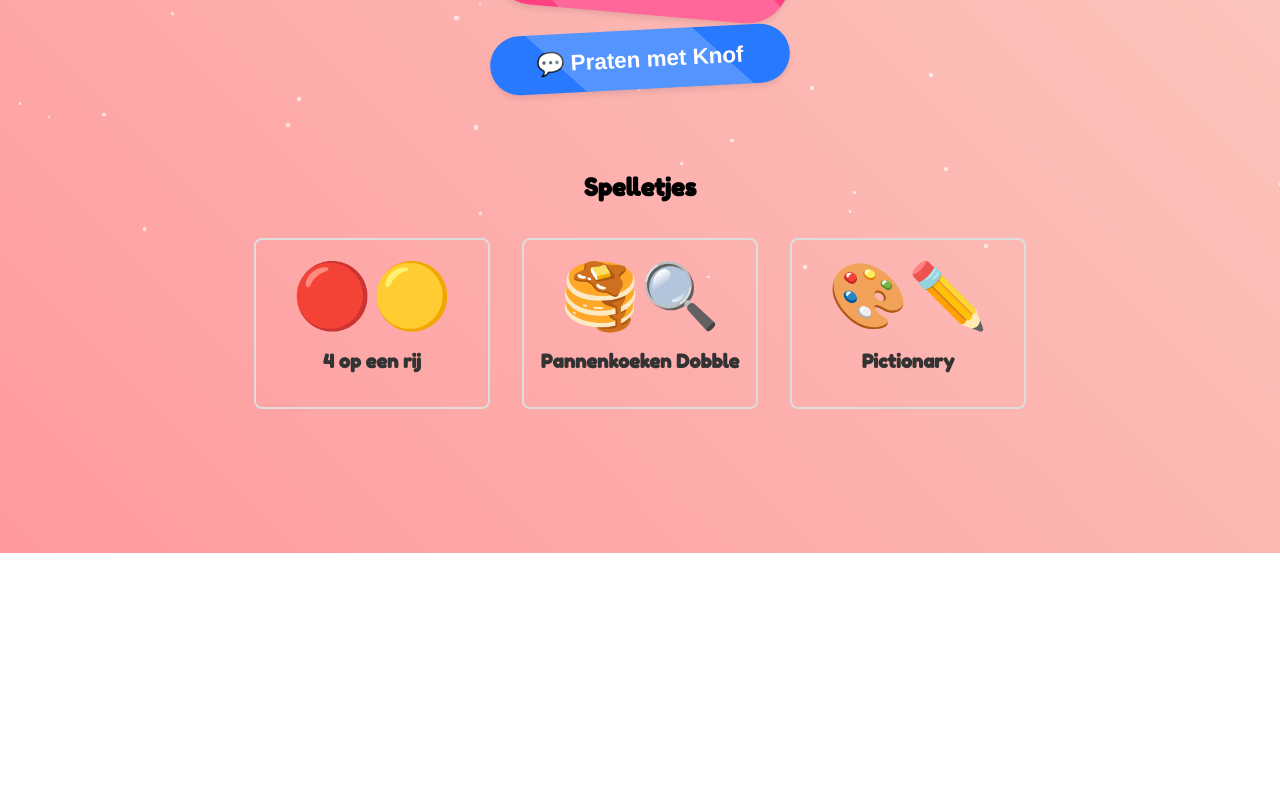
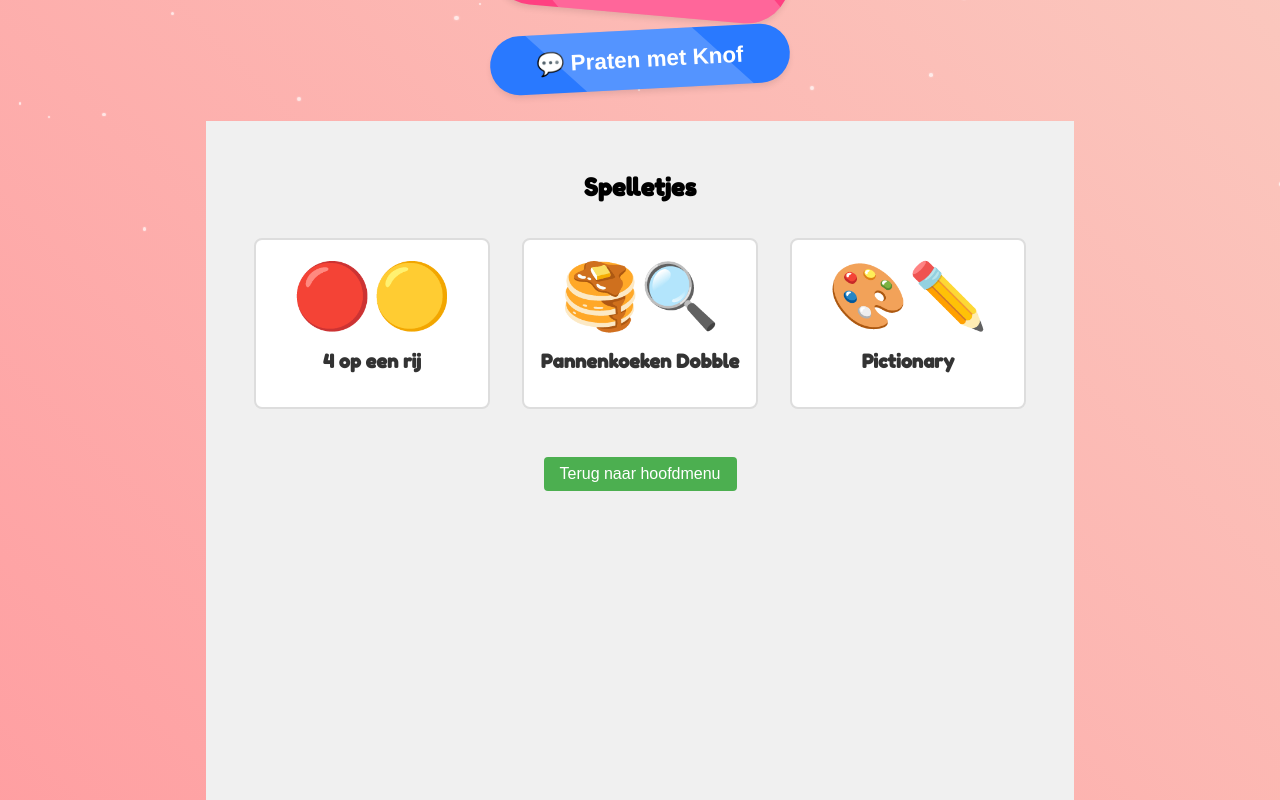
Before and after one commit to campique/rheezerbelten-webapp, a React (Create React App) app: page /games in a window 1280 px wide. Shown: the part 520-1320 px from the top of the page. Before the commit the page ends 1073 px from the top, so only its background shows below. Built offline with nearby package versions, Linux system fonts and the light colour scheme; the HTML template or start-up script is replaced by a standard one.

Commit message:
Update Games.js

```diff
--- a/src/games/Games.js
+++ b/src/games/Games.js
@@ -7,6 +7,8 @@ const GamesContainer = styled.div`
   flex-direction: column;
   align-items: center;
   padding: 2rem;
+  background-color: #f0f0f0;
+  min-height: 100vh;
 `;
 
 const GamesList = styled.div`
@@ -23,6 +25,7 @@ const GameItem = styled(Link)`
   text-align: center;
   text-decoration: none;
   color: #333;
+  background-color: white;
   border: 2px solid #ddd;
   border-radius: 8px;
   padding: 1rem;
@@ -42,7 +45,23 @@ const GameTitle = styled.h3`
   margin-top: 1rem;
 `;
 
-const Games = () => {
+const BackButton = styled.button`
+  margin-top: 2rem;
+  padding: 0.5rem 1rem;
+  font-size: 1rem;
+  background-color: #4CAF50;
+  color: white;
+  border: none;
+  border-radius: 4px;
+  cursor: pointer;
+  transition: background-color 0.3s;
+
+  &:hover {
+    background-color: #45a049;
+  }
+`;
+
+const Games = ({ onBack }) => {
   return (
     <GamesContainer>
       <h2>Spelletjes</h2>
@@ -60,6 +79,7 @@ const Games = () => {
           <GameTitle>Pictionary</GameTitle>
         </GameItem>
       </GamesList>
+      <BackButton onClick={onBack}>Terug naar hoofdmenu</BackButton>
     </GamesContainer>
   );
 };
```
